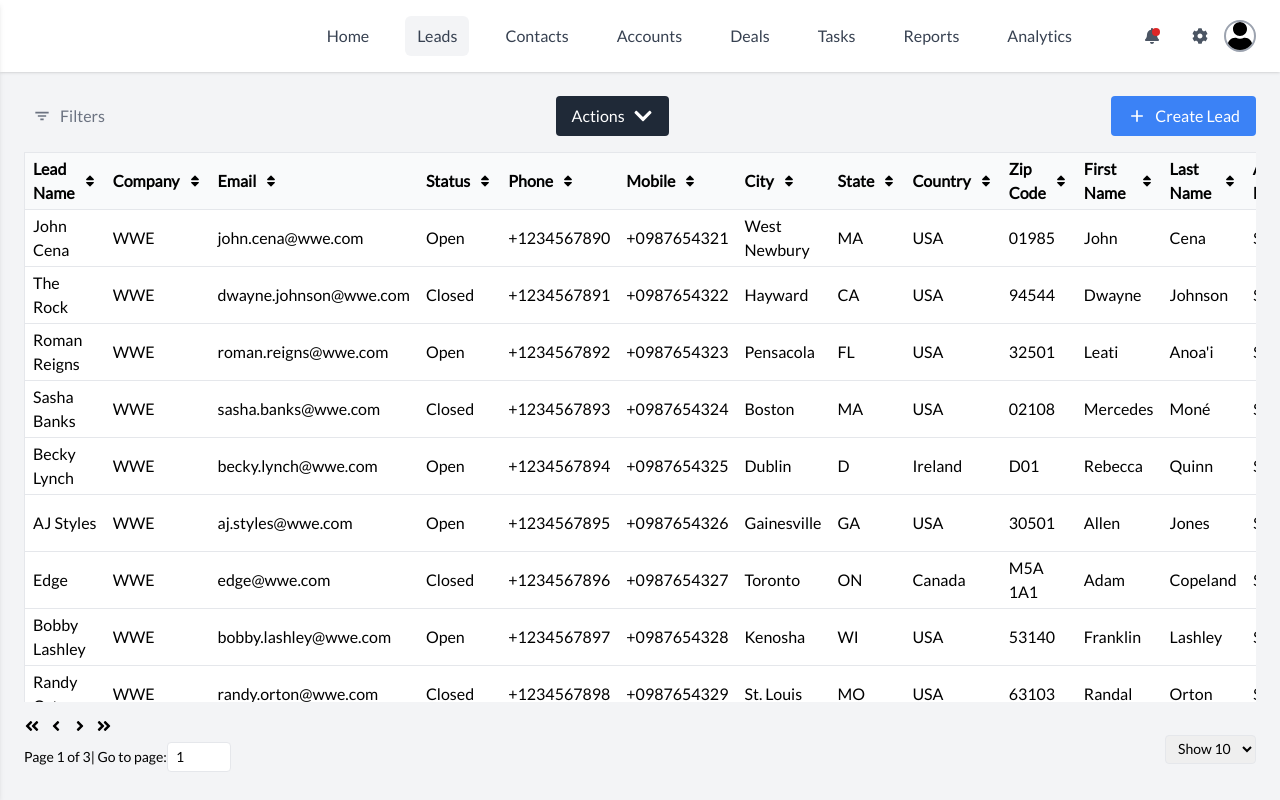
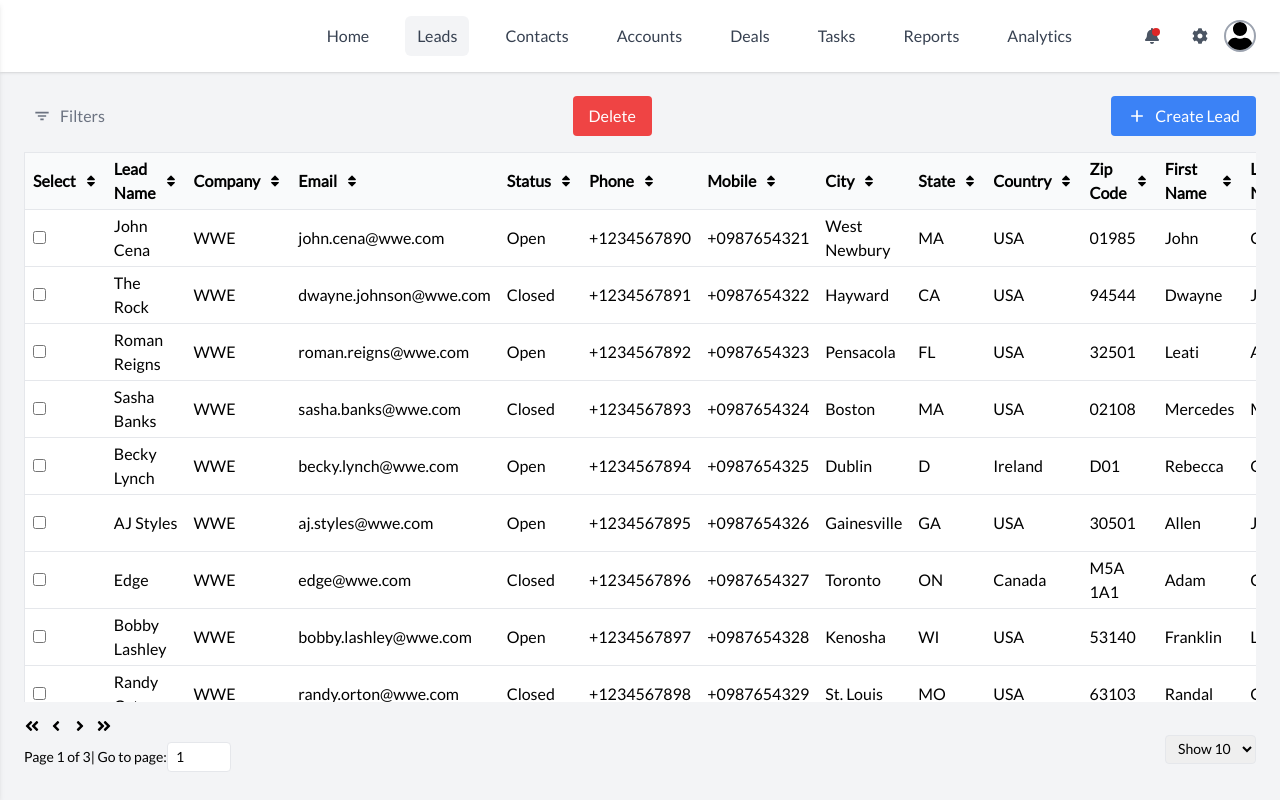
Before and after one commit to Musxeto/crm, a React (Vite) app in the folder frontend/crm/: page /leads in a window 1280 px wide. Built offline with nearby package versions, Linux system fonts and the light colour scheme.

Commit message:
deals solved

```diff
--- a/frontend/crm/src/App.jsx
+++ b/frontend/crm/src/App.jsx
@@ -2,6 +2,8 @@
 import "./App.css";
 import Navbar from "./components/Navbar";
 import AllRoutes from "./routes/AllRoutes";
+import { ToastContainer, toast } from 'react-toastify';
+import 'react-toastify/dist/ReactToastify.css';
 import { BrowserRouter } from "react-router-dom";
 import {
   Chart as ChartJS,
@@ -34,6 +36,7 @@
         <BrowserRouter>
           <Navbar />
           <AllRoutes />
+          <ToastContainer />
         </BrowserRouter>
       </div>
     </FilterProvider>
--- a/frontend/crm/src/components/DealsKanban.jsx
+++ b/frontend/crm/src/components/DealsKanban.jsx
@@ -13,7 +13,7 @@
     'Closed Lost': []
   };
 
-  deals.forEach(deal => {
+  data.forEach(deal => {
     const column = columns[deal.stage];
     if (column) {
       column.push({
--- a/frontend/crm/src/components/LeadsTable.jsx
+++ b/frontend/crm/src/components/LeadsTable.jsx
@@ -1,33 +1,55 @@
-import React from 'react';
+import React, { useState, useMemo } from 'react';
 import PropTypes from 'prop-types';
 import Table from './Table';
 
-const LeadsTable = ({ leads }) => {
-  const columns = React.useMemo(
+const LeadsTable = ({ leads, onSelectLead }) => {
+  const [selectedRowIds, setSelectedRowIds] = useState([]);
+
+  const handleRowSelection = (id) => {
+    setSelectedRowIds(prevSelected =>
+      prevSelected.includes(id)
+        ? prevSelected.filter(rowId => rowId !== id)
+        : [...prevSelected, id]
+    );
+    onSelectLead(selectedRowIds);
+  };
+
+  const columns = useMemo(
     () => [
-      { Header: 'Lead Name', accessor: 'leadName' },
-      { Header: 'Company', accessor: 'company' },
-      { Header: 'Email', accessor: 'email' },
-      { Header: 'Status', accessor: 'status' },
-      { Header: 'Phone', accessor: 'phone' },
-      { Header: 'Mobile', accessor: 'mobile' },
-      { Header: 'City', accessor: 'city' },
-      { Header: 'State', accessor: 'state' },
-      { Header: 'Country', accessor: 'country' },
-      { Header: 'Zip Code', accessor: 'zipCode' },
-      { Header: 'First Name', accessor: 'firstName' },
-      { Header: 'Last Name', accessor: 'lastName' },
-      { Header: 'Annual Revenue', accessor: 'annualRevenue' },
-      { Header: 'Lead Source', accessor: 'leadSource' },
-      { Header: 'Lead Owner', accessor: 'leadOwner' },
-      { Header: 'Created Time', accessor: 'createdTime' },
-      { Header: 'Modified Time', accessor: 'modifiedTime' },
+      {
+        Header: "Select",
+        accessor: "select",
+        Cell: ({ row }) => (
+          <input
+            type="checkbox"
+            checked={selectedRowIds.includes(row.original.id)}
+            onChange={() => handleRowSelection(row.original.id)}
+          />
+        ),
+      },
+      { Header: "Lead Name", accessor: "leadName" },
+      { Header: "Company", accessor: "company" },
+      { Header: "Email", accessor: "email" },
+      { Header: "Status", accessor: "status" },
+      { Header: "Phone", accessor: "phone" },
+      { Header: "Mobile", accessor: "mobile" },
+      { Header: "City", accessor: "city" },
+      { Header: "State", accessor: "state" },
+      { Header: "Country", accessor: "country" },
+      { Header: "Zip Code", accessor: "zipCode" },
+      { Header: "First Name", accessor: "firstName" },
+      { Header: "Last Name", accessor: "lastName" },
+      { Header: "Annual Revenue", accessor: "annualRevenue" },
+      { Header: "Lead Source", accessor: "leadSource" },
+      { Header: "Lead Owner", accessor: "leadOwner" },
+      { Header: "Created Time", accessor: "createdTime" },
+      { Header: "Modified Time", accessor: "modifiedTime" },
     ],
-    []
+    [selectedRowIds] // Use selectedRowIds here
   );
 
   return (
-    <div className="w-full  lg:max-w-full min-w-full overflow-x-auto">
+    <div className="w-full lg:max-w-full min-w-full overflow-x-auto">
       <Table columns={columns} data={leads} />
     </div>
   );
@@ -35,6 +57,7 @@
 
 LeadsTable.propTypes = {
   leads: PropTypes.array.isRequired,
+  onSelectLead: PropTypes.func.isRequired,
 };
 
 export default LeadsTable;
--- a/frontend/crm/src/pages/Leads.jsx
+++ b/frontend/crm/src/pages/Leads.jsx
@@ -1,19 +1,23 @@
-import React, { useState, useContext, useEffect } from "react";
-import { Link } from "react-router-dom";
-import Sidebar from "../components/Sidebar";
-import { leadsFiltersConfig, leadsFieldsConfig } from "../configs/leadsSidebarConfig";
-import LeadsTable from "../components/LeadsTable";
-import { FilterContext } from "../contexts/FilterContext";
-import leadsData from "../mock-data/leadsdata";
-import { applyFilters } from "../utils/filterUtils";
-import { BiFilter, BiPlus } from "react-icons/bi";
-import ActionsDropdown from "../components/ActionsDropdown";
+import React, { useState, useContext, useEffect } from 'react';
+import { Link } from 'react-router-dom';
+import Sidebar from '../components/Sidebar';
+import { leadsFiltersConfig, leadsFieldsConfig } from '../configs/leadsSidebarConfig';
+import LeadsTable from '../components/LeadsTable';
+import { FilterContext } from '../contexts/FilterContext';
+import leadsData from '../mock-data/leadsdata';
+import { applyFilters } from '../utils/filterUtils';
+import { BiFilter, BiPlus } from 'react-icons/bi';
+import ActionModal from '../components/ActionModal';
+import { toast } from 'react-toastify';
 
 const Leads = () => {
   const [isSidebarOpen, setIsSidebarOpen] = useState(false);
+  const [selectedLeads, setSelectedLeads] = useState([]);
+  const [actionModalOpen, setActionModalOpen] = useState(false);
+  const [currentAction, setCurrentAction] = useState('');
+
   const { filters, updateFilter } = useContext(FilterContext);
   const [filteredLeads, setFilteredLeads] = useState(leadsData);
-  const [selectedLeads, setSelectedLeads] = useState([]);
 
   useEffect(() => {
     const updatedData = applyFilters(leadsData, filters);
@@ -24,61 +28,24 @@
     updateFilter(newFilters);
   };
 
-  const handleAction = (action, { field, value }) => {
-    switch (action) {
-      case "Mass Delete":
-        if (selectedLeads.length === 0) {
-          alert("No leads selected for deletion.");
-          return;
-        }
-        const confirmed = window.confirm(`Are you sure you want to delete ${selectedLeads.length} lead(s)?`);
-        if (confirmed) {
-          const remainingLeads = filteredLeads.filter(lead => !selectedLeads.includes(lead.id));
-          setFilteredLeads(remainingLeads);
-          setSelectedLeads([]);
-          console.log("Deleted leads:", selectedLeads);
-        }
-        break;
-
-      case "Mass Update":
-        if (selectedLeads.length === 0) {
-          alert("No leads selected for update.");
-          return;
-        }
-        console.log("Updating leads:", selectedLeads, "with", field, "=", value);
-        break;
-
-      case "Mass Convert":
-        if (selectedLeads.length === 0) {
-          alert("No leads selected for conversion.");
-          return;
-        }
-        console.log("Converting leads:", selectedLeads, "with", field, "=", value);
-        break;
-
-      case "Manage Tags":
-        if (selectedLeads.length === 0) {
-          alert("No leads selected for tag management.");
-          return;
-        }
-        console.log("Managing tags for leads:", selectedLeads, "with", field, "=", value);
-        break;
-
-      case "Mass Email":
-        if (selectedLeads.length === 0) {
-          alert("No leads selected for emailing.");
-          return;
-        }
-        console.log("Sending emails to leads:", selectedLeads, "with", field, "=", value);
-        break;
-
-      default:
-        console.log("Unknown action:", action);
-    }
+  const handleAction = (action) => {
+    setCurrentAction(action);
+    setActionModalOpen(true);
   };
 
-  const handleSelectLead = (leadIds) => {
-    setSelectedLeads(leadIds);
+  const handleConfirmAction = ({ field, value }) => {
+    switch (currentAction) {
+      case 'Mass Delete':
+        const remainingLeads = filteredLeads.filter(lead => !selectedLeads.includes(lead.id));
+        setFilteredLeads(remainingLeads);
+        toast.success(`${selectedLeads.length} lead(s) deleted successfully!`);
+        break;
+      // Handle other actions...
+      default:
+        break;
+    }
+    setSelectedLeads([]);
+    setActionModalOpen(false);
   };
 
   return (
@@ -99,7 +66,16 @@
             <BiFilter className="w-5 h-5 mr-2" />
             Filters
           </button>
-          <ActionsDropdown onAction={handleAction} />
+          <div className="flex items-center space-x-2">
+            <button
+              onClick={() => handleAction('Mass Delete')}
+              className="bg-red-500 text-white px-4 py-2 rounded flex items-center"
+              disabled={selectedLeads.length === 0}
+            >
+              Delete
+            </button>
+            {/* Add other action buttons here */}
+          </div>
           <Link
             to="/leads/create-lead"
             className="bg-blue-500 text-white px-4 py-2 rounded flex items-center"
@@ -110,8 +86,13 @@
         </header>
         <LeadsTable
           leads={filteredLeads}
-          selectedLeads={selectedLeads}
-          onSelectLead={handleSelectLead}
+          onSelectLead={setSelectedLeads}
+        />
+        <ActionModal
+          isOpen={actionModalOpen}
+          action={currentAction}
+          onClose={() => setActionModalOpen(false)}
+          onConfirm={handleConfirmAction}
         />
       </div>
     </div>
```
